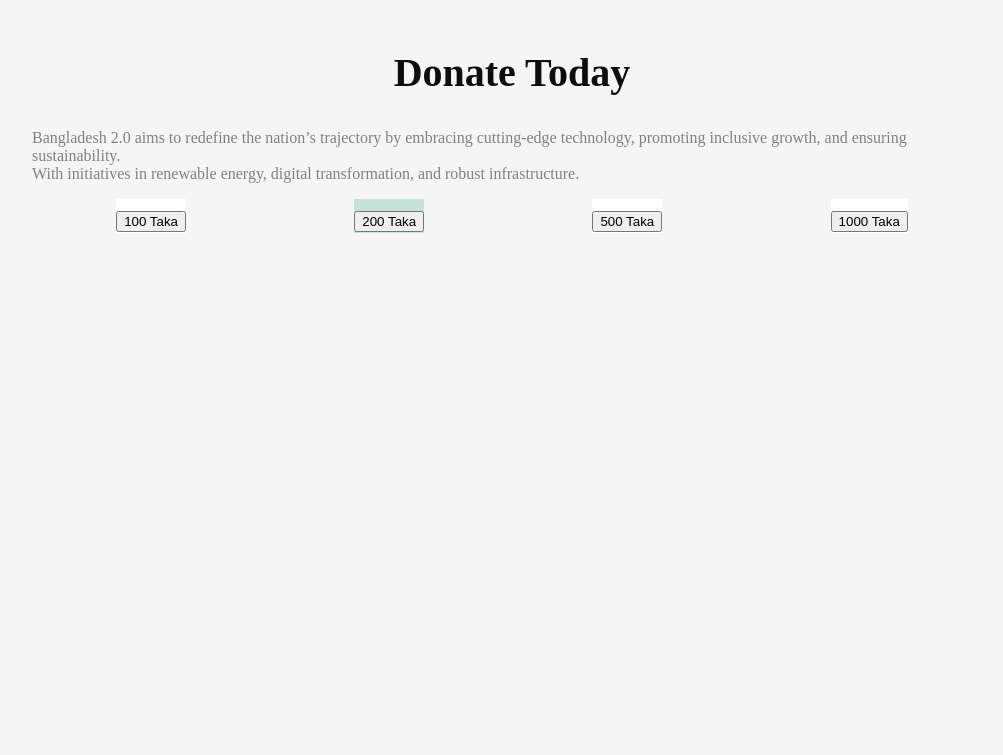
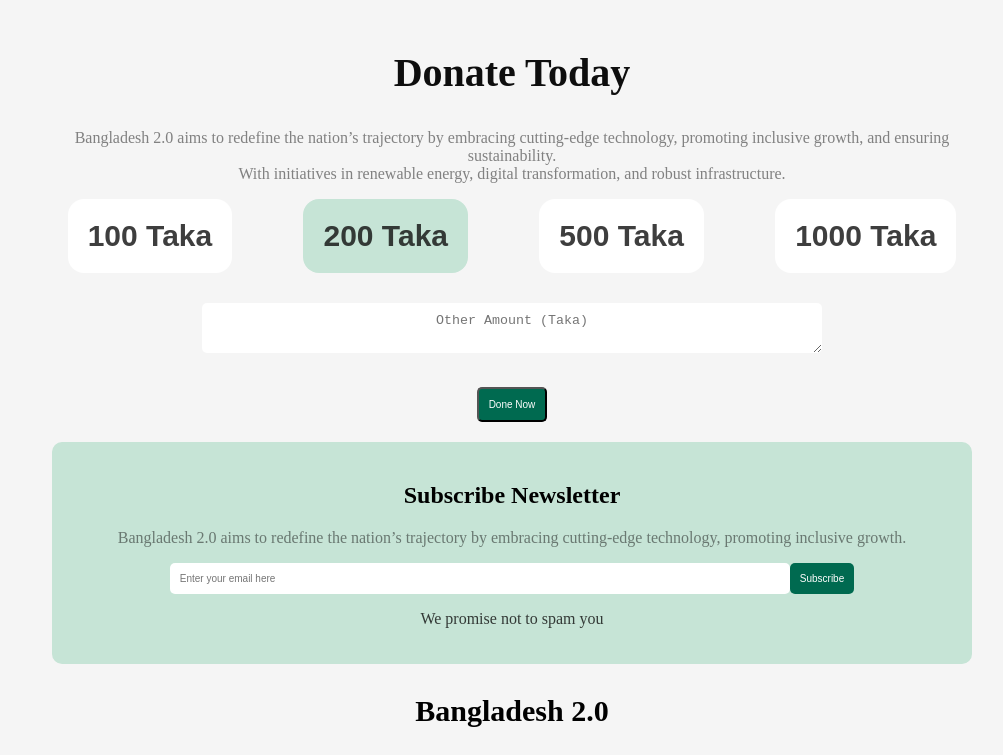
Before and after one commit to foysal2414/assignment-1, a plain HTML site: page index.html in a window 1280 px wide. Shown: the part 3850-4605 px from the top of the page, without its empty margins (128-1131 px from the left). Before the commit the page ends 4091 px from the top, so only its background shows below. Drawn offline with Linux system fonts and the light colour scheme.

Commit message:
adding assignment footer part

```diff
--- a/index.html
+++ b/index.html
@@ -161,23 +161,37 @@
 
             </p>
             <div class="donate-container">
-            <div class="donate">
-                <a href=""><button>100 Taka</button></a>
+
+                <a href=""><button class="donate">100 Taka</button></a>
+
+                <a href=""><button class="donate donate-color">200 Taka</button></a>
+
+                <a href=""><button class="donate">500 Taka</button></a>
+
+                <a href=""><button class="donate">1000 Taka</button></a>
+
             </div>
-            <div class="donate donate-color">
-                <a href=""><button>200 Taka</button></a>
-            </div>
-            <div class="donate">
-                <a href=""><button>500 Taka</button></a>
-            </div>
-            <div class="donate">
-                <a href=""><button>1000 Taka</button></a>
-            </div>
-            </div>
+           <div class="donate-btn">
+            <textarea class="text" name="" id="" placeholder="Other Amount (Taka)"></textarea> <br>
+            <a href=""><button  class="btn">Done Now</button> </a>
+           </div>
         </section>
     </main>
     <footer>
-
+      <div class="suscribe-banner">
+        <h2 class="suscribe-heading">Subscribe Newsletter</h2>
+        <p class="suscribe-title">Bangladesh 2.0 aims to redefine the nation’s trajectory by embracing cutting-edge technology, promoting inclusive growth.</p>
+        <input class="suscribe-btn" type="email" name="" id="" placeholder="Enter your email here"><input class="suscribe-btn-2" type="button" value="Subscribe">
+        <p class="span">We promise not to spam you</p>
+      </div>
+      <div>
+        <p class="last">Bangladesh 2.0</p>
+        <div class="last">
+            <a href=""> <img src="image/facebook.png" alt=""></a>
+        <a href=""> <img src="image/instagram.png" alt=""></a>
+        <a href=""> <img src="image/x.png" alt=""></a>
+        </div>
+      </div>
     </footer>
 </body>
 </html>
--- a/style/style.css
+++ b/style/style.css
@@ -251,15 +251,84 @@ padding-bottom:50px;
 .donate-discreaption{
     font-size: 16px;
     color: rgba(14, 14, 14, 0.5);
+    text-align: center;
 }
 .donate-container{
    display: flex;
    justify-content: space-around;
+
 }
 .donate{
     background-color: #FFFFFF;
+    border-radius:16px;
     font-size: 30px;
+    font-weight: bold;
+    color:rgba(14, 14, 14, 0.8) ;
+    padding: 20px;
+    border: none;
+
 }
 .donate-color{
     background-color: #C6E4D6;
 }
+.donate-btn{
+    text-align: center;
+}
+.text{
+    width: 600px;
+    text-align: center;
+    margin: 30px;
+    padding: 10px;
+    border-radius: 5px;
+    border: none;
+}
+.btn{
+    background-color: #006A50;
+    padding: 10px;
+    font-size: 10px;
+    color: #FFFFFF;
+    border-radius: 5px;
+
+}
+
+/* footer section */
+.suscribe-banner{
+    margin: 20px;
+    text-align: center;
+    padding: 20px;
+    border-radius: 10px;
+    background-color: #C6E4D6
+
+
+}
+.heading{
+    font-size:40px;
+    font-weight: bold;
+}
+.suscribe-title{
+    font-size: 16px;
+    color:rgba(14, 14, 14, 0.5); ;
+}
+.suscribe-btn{
+    width: 600px;
+    font-size: 10px;
+    padding: 10px;
+    border-radius: 5px;
+    border: none;
+}
+.suscribe-btn-2{
+    background-color: #006A50;
+    font-size: 10px;
+    color: #FFFFFF;
+    padding: 10px;
+    border-radius: 5px;
+    border: none;
+}
+.span{
+    color:rgba(14, 14, 14, 0.8)  ;
+}
+.last{
+    text-align: center;
+    font-size:30px;
+    font-weight: bold;
+}
```
